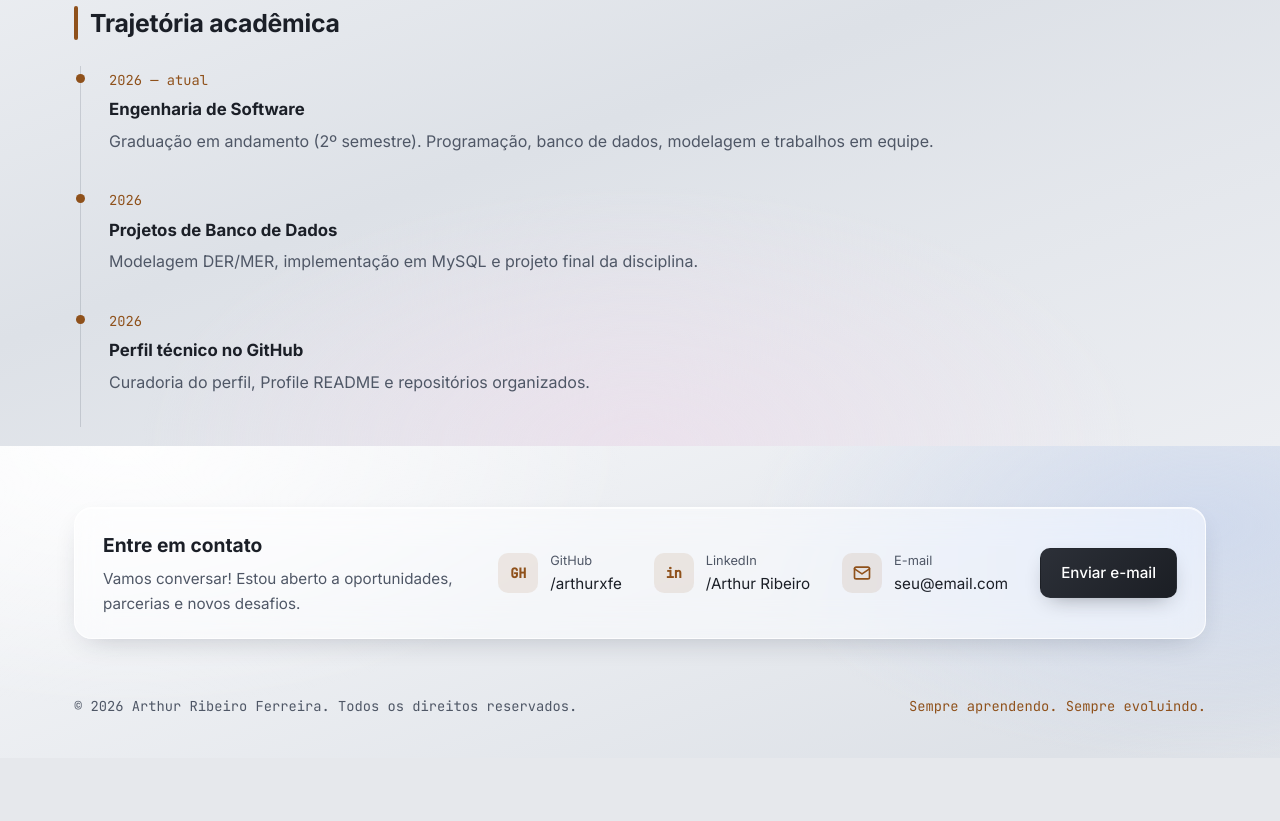
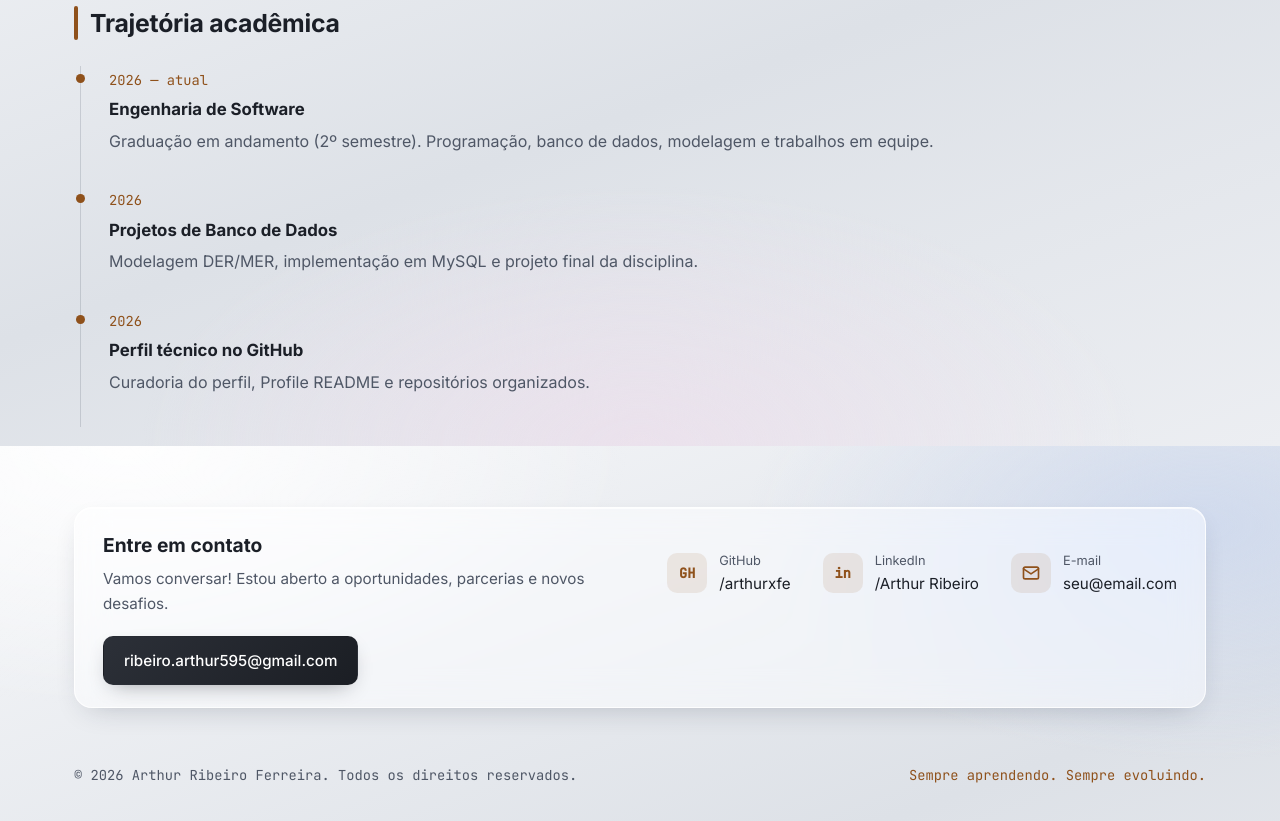
Before and after one commit to arthurxfe/Portif-lio-, a plain HTML site: page index.html in a window 1280 px wide. Shown: the part 2754-3575 px from the top of the page. Before the commit the page ends 3512 px from the top, so only its background shows below. Drawn offline with Linux system fonts and the light colour scheme.

Commit message:
Update email link in index.html

```diff
--- a/index.html
+++ b/index.html
@@ -171,7 +171,7 @@
         <a class="citem" href="https://github.com/arthurxfe/" target="_blank" rel="noopener"><span class="cic">GH</span><span><small>GitHub</small>/arthurxfe</span></a>
         <a class="citem" href="https://www.linkedin.com/in/arthur-ribeiro-a2581540b/" target="_blank" rel="noopener"><span class="cic">in</span><span><small>LinkedIn</small>/Arthur Ribeiro</span></a>
         <a class="citem" href="mailto:ribeiro.arthur595@gmail.com"><span class="cic"><svg class="ic" viewBox="0 0 24 24" aria-hidden="true"><rect x="3" y="5" width="18" height="14" rx="2"/><path d="m3 7 9 6 9-6"/></svg></span><span><small>E-mail</small>seu@email.com</span></a>
-        <a class="btn primary" href="mailto:seu@email.com">Enviar e-mail</a>
+        <a class="btn primary" href="mailto:seu@email.com">ribeiro.arthur595@gmail.com</a>
       </div>
     </div>
   </section>
```
